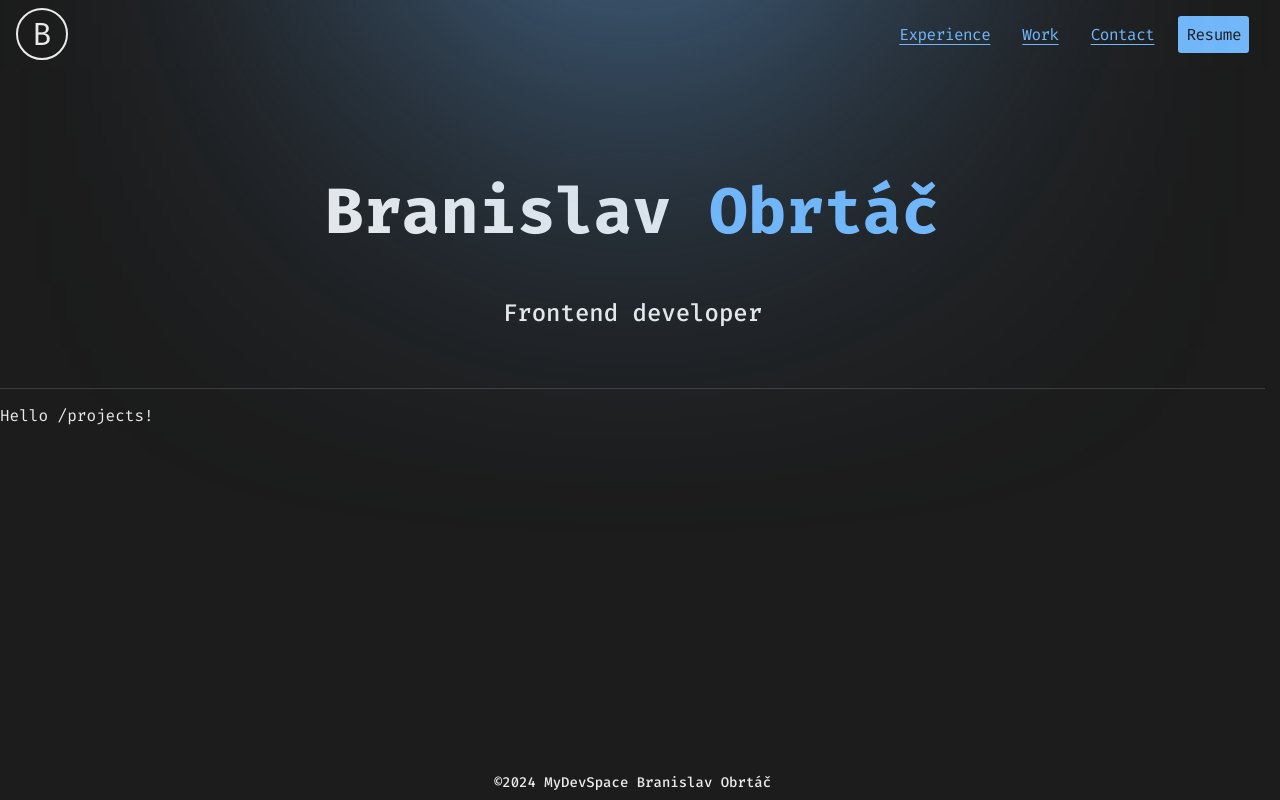
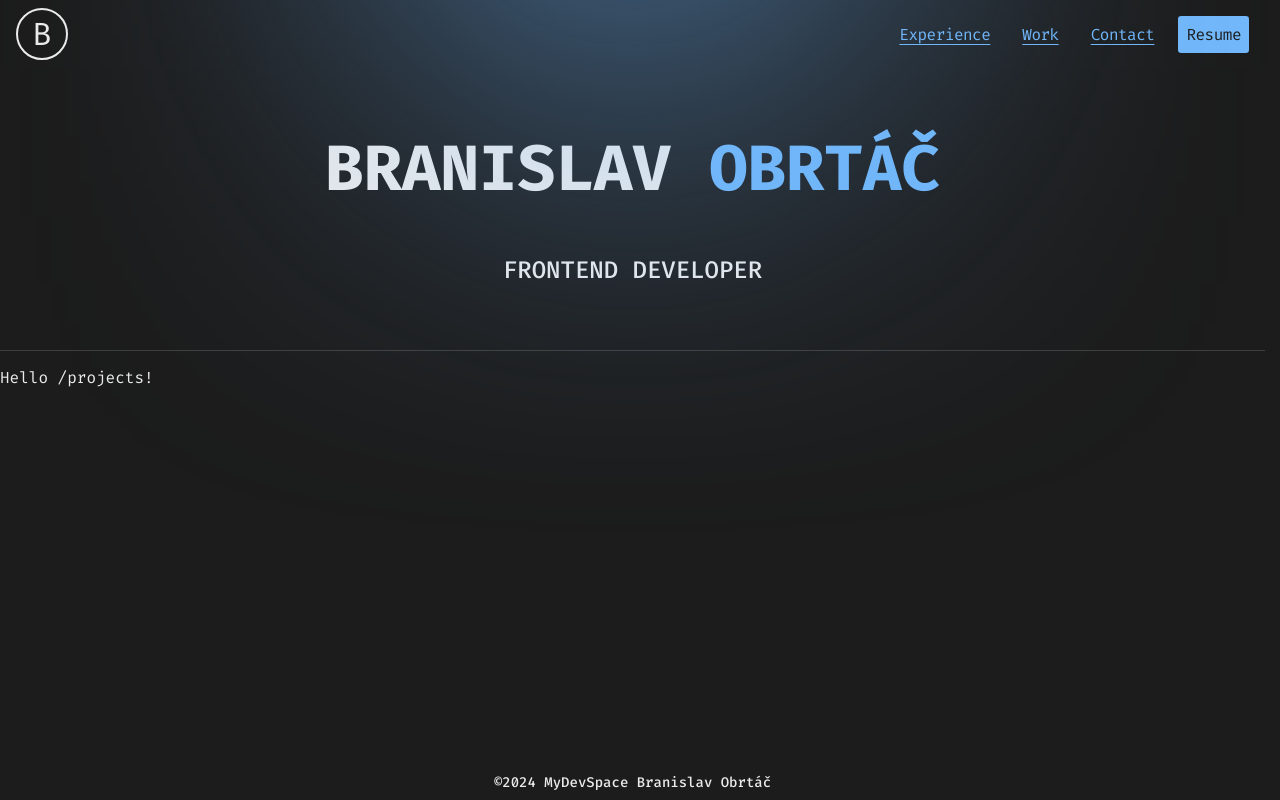
Before and after one commit to BranislavObrtac/myDevSpace, a React (Vite) app: page /projects in a window 1280 px wide. Built offline with nearby package versions, Linux system fonts and the light colour scheme.

Commit message:
chore: Update hero component styles and add padding to wrapper

```diff
--- a/src/frontend/components/hero/Hero.module.scss
+++ b/src/frontend/components/hero/Hero.module.scss
@@ -3,6 +3,7 @@
 .wrapper {
   width: 100%;
   position: relative;
+  padding-bottom: 3rem;
   border-bottom: 1px solid rgb(63, 63, 63);
   margin-bottom: 1rem;
 }
@@ -37,14 +38,15 @@
   display: flex;
   align-items: center;
   justify-content: center;
-  height: 20rem;
+  padding: 1rem;
 
   .inner {
     display: flex;
     flex-direction: column;
     align-items: center;
     font-size: clamp(1.5rem, 2.5vw, 2rem);
-    font-weight: 900;
+    text-align: center;
+    text-transform: uppercase;
 
     .subtitle {
       margin: 0;
@@ -58,6 +60,4 @@
 }
 
 @media screen and (max-width: 1279px) {
-  .content {
-  }
 }
```
